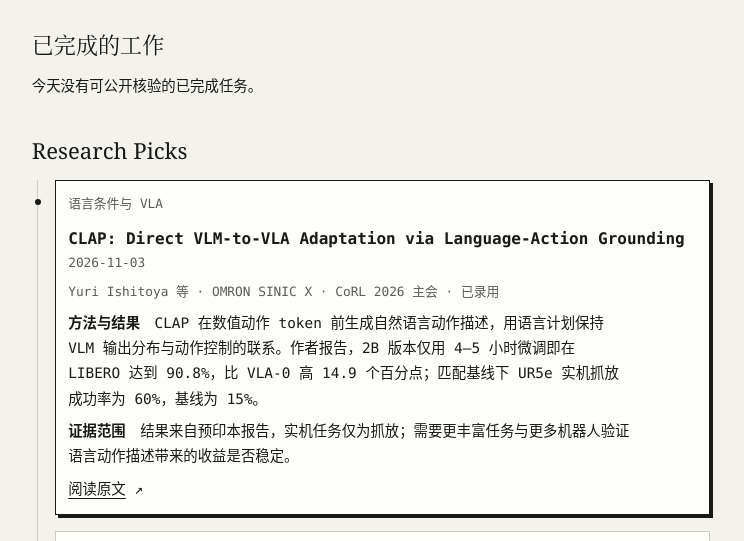
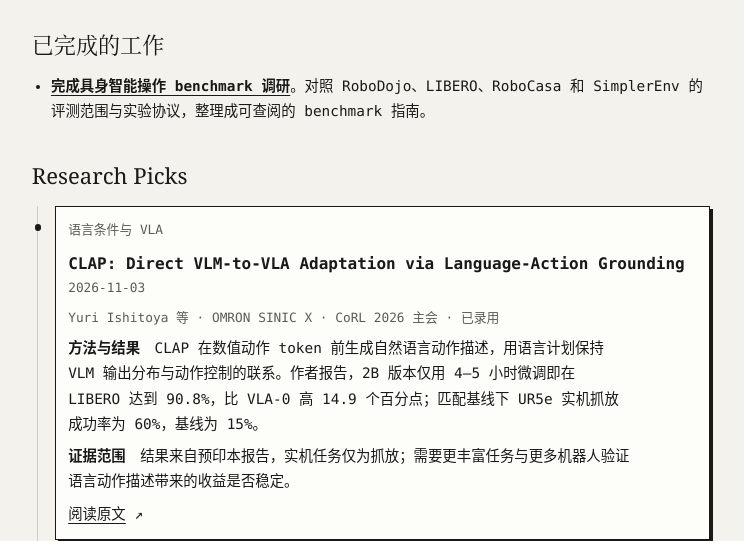
Before and after one commit to JoeSun-421/joesun-421.github.io, a plain HTML site: page daily-report/2026-11-10/index.html in a window 1280 px wide. Shown: the part 208-749 px from the top of the page, without its empty margins (13-757 px from the left). Drawn offline with Linux system fonts and the light colour scheme.

Commit message:
Add November 10 embodied benchmark work to daily report

```diff
--- a/daily-report/2026-11-10/index.html
+++ b/daily-report/2026-11-10/index.html
@@ -47,7 +47,7 @@ li+li { margin-top:.5rem; }
 <nav aria-label="日报导航"><a href="../">最新一期</a><a href="../archive/">日报归档</a></nav></div>
 <header>
 <h1>intern daily report</h1><p class="meta"><time datetime="2026-11-10">2026-11-10</time> · 北京时间 · AI / ROBOTICS</p></header>
-<section aria-labelledby="work"><h2 id="work">已完成的工作</h2><p>今天没有可公开核验的已完成任务。</p></section>
+<section aria-labelledby="work"><h2 id="work">已完成的工作</h2><ul><li><strong><a href="https://joesun-421.github.io/proposal4rsi/research-ideas/2026-11-10_embodied-benchmarks.html">完成具身智能操作 benchmark 调研</a></strong>。对照 RoboDojo、LIBERO、RoboCasa 和 SimplerEnv 的评测范围与实验协议，整理成可查阅的 benchmark 指南。</li></ul></section>
 <section aria-labelledby="reading"><h2 id="reading">Research Picks</h2>
 <div class="timeline reading"><article class="entry"><p class="topic">语言条件与 VLA</p>
 <div class="entry-head"><h3>CLAP: Direct VLM-to-VLA Adaptation via Language-Action Grounding</h3>
```
Also changed, not shown: daily-report/index.html (+1 -1 lines).
